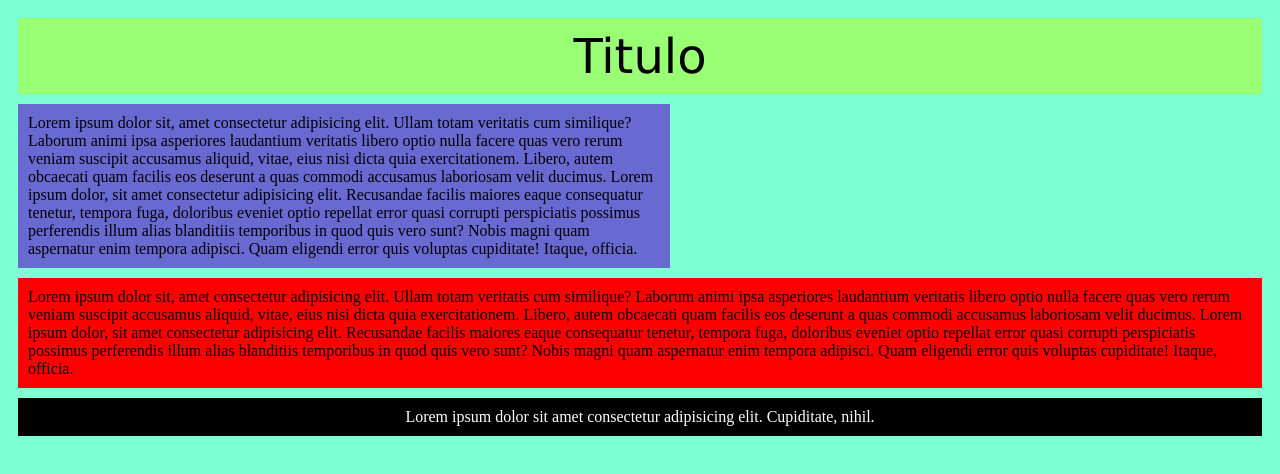
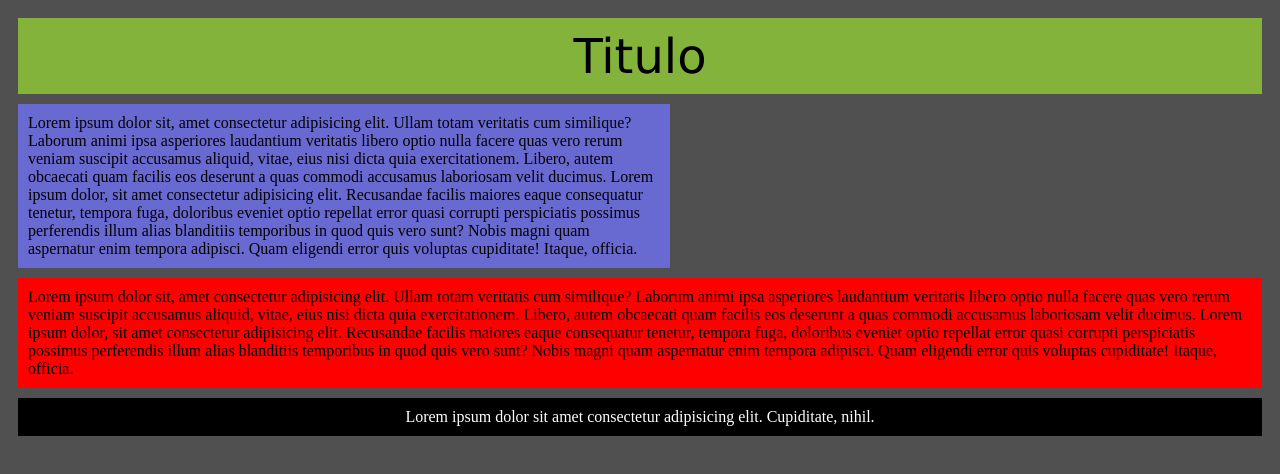
Before and after one commit to RSinclair91/GIT-CODERHOUSE, a plain HTML site: page index.html in a window 1280 px wide. Drawn offline with nearby package versions, Linux system fonts and the light colour scheme.

```diff
--- a/styles.css
+++ b/styles.css
@@ -1,5 +1,5 @@
 body{
-    background-color: aquamarine;
+    background-color: rgb(80, 80, 80);
     position: absolute;
     display: inline-block;
 }
```
